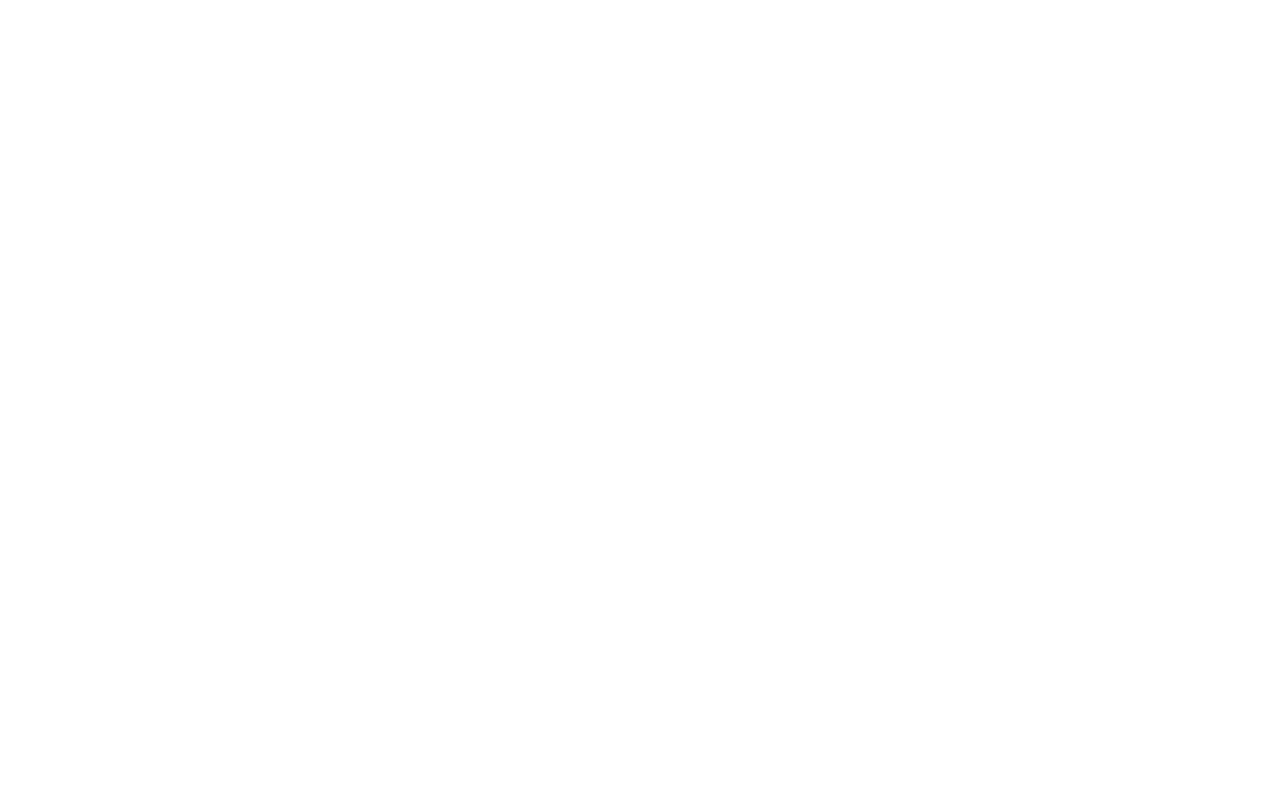
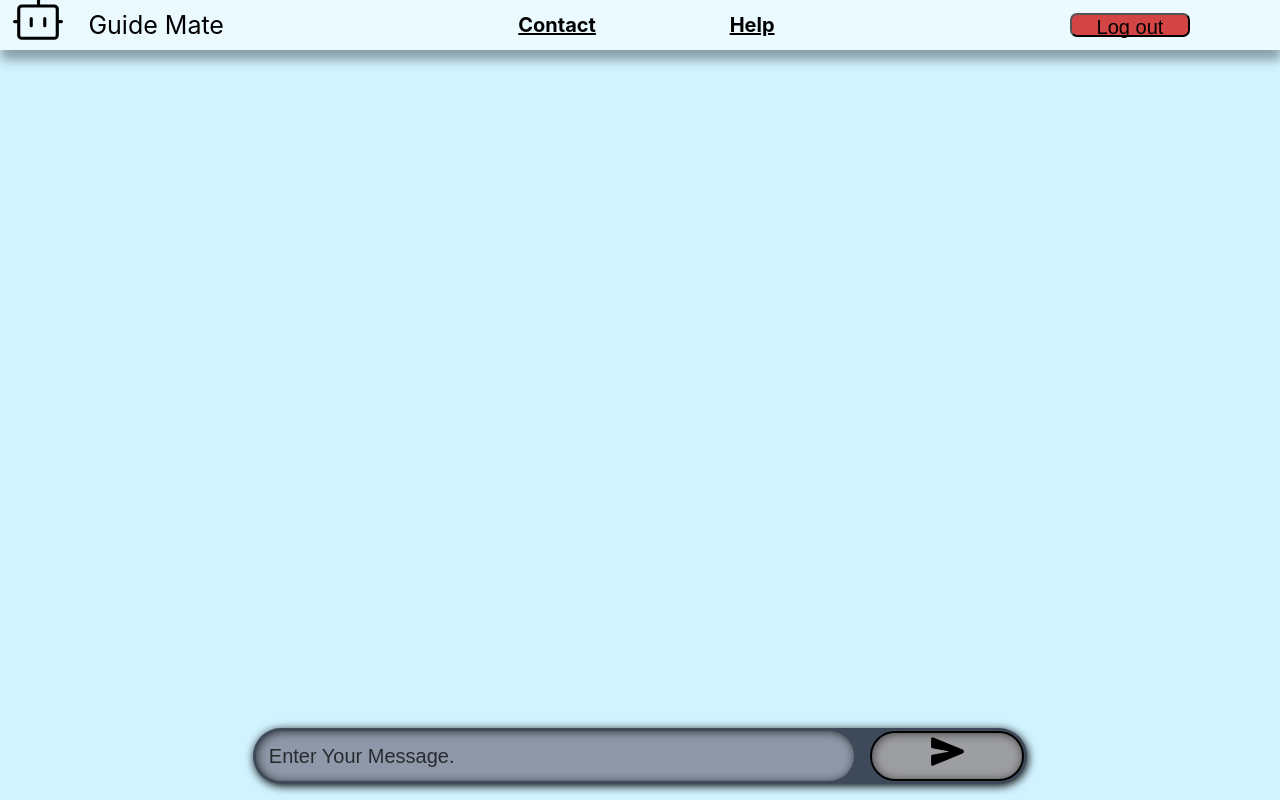
Before and after one commit to buqw/iau-cb, a React (Create React App) app: page /Home in a window 1280 px wide. Before the commit this address had no page. Built offline with nearby package versions, Linux system fonts and the light colour scheme.

Commit message:
Final Version

```diff
--- a/src/App.css
+++ b/src/App.css
@@ -11,7 +11,7 @@
   color: black;
   padding-top: 5vh;
   padding-bottom: 5vh;
-  background: linear-gradient(to bottom, #05ffff41,#abd5ff6b);
+  background: linear-gradient(to bottom, #002daadc,#01295015);
   height: 90vh;
   min-height: max-content;
 }
@@ -51,7 +51,7 @@
   flex-direction: column;
   align-items: center;
   border-radius: 10px;
-  background-color: rgba(0, 0, 0, 0.558);
+  background-color: rgba(0, 0, 0, 0.135);
   box-shadow: 3px 2px 10px rgb(0, 0, 0) ;
   transition: 0.2s ease-in;
   color: rgb(34, 34, 34);
@@ -110,3 +110,176 @@
   font-weight: 700;
   font-size: clamp(12px,2vw,25px);
 }
+
+
+nav{
+  background-color: rgba(248, 253, 255, 0.623);
+  height: 6vh;
+  min-height: 50px;
+  max-height:90px ;
+  display: flex;
+  justify-content: space-between;
+  box-shadow: 1px 10px 10px rgba(0, 0, 0, 0.34);
+  position: fixed;
+  width: 100vw;
+  top: 0;
+}
+
+#nameNicon{
+  display: flex;
+  flex-direction: row;
+  align-items: center;
+  gap: 2vw;
+  width: 25%;
+  max-width: 300px;
+  min-width: 120px;
+  padding-left: 1vw;
+  font-size: clamp(30px,4vw,50px);
+}
+#nameNicon p{
+  margin-top: 0%;
+  margin-bottom: 0%;
+  font-size: clamp(12px,3vw,25px);
+}
+
+#nav-list{
+  width: 25%;
+  max-width: 300px;
+  min-width: 120px;
+  display: flex;
+  flex-direction: row;
+  gap: 30%;
+  justify-content: space-around;
+  align-items: center;
+  text-decoration: underline;
+  font-weight: bold;
+}
+#nav-list p{
+  margin: 0%;
+  cursor: pointer;
+  font-size: clamp(12px,2vw,20px);
+}
+
+#logout{
+  width: 25%;
+  max-width: 300px;
+  min-width: 120px;
+  display: flex;
+  justify-content: center;
+  align-items: center;
+}
+
+#logout button{
+  background-color: rgba(211, 66, 66, 0.981);
+  width: 40%;
+  min-width: 70px;
+  height: 3vh;
+  border-radius: 7px;
+  cursor: pointer;
+  font-size: clamp(12px,2vw,20px);
+}
+
+.logoutBtn{
+  color: black;
+  text-decoration: none;
+}
+
+main{
+  background-color: rgb(209, 243, 255);
+  height: 90vh;
+  padding-bottom: 10vh;
+}
+
+#messagesCont{
+  height:95%;
+  width: 80%;
+  margin-left: auto;
+  margin-right: auto;
+  display: flex;
+  flex-direction: column-reverse;
+  gap: 2.5vh;
+}
+footer{
+  position: fixed;
+  width: 100vw;
+  height: 7vh;
+  min-height: 50px;
+  max-height: 100px;
+  bottom: 2vh;
+  display: flex;
+}
+
+footer .cont{
+  background-color: rgb(62, 73, 90);
+  width: 60%;
+  min-width: 300px;
+  max-width: 900px;
+  margin-left: auto;
+  margin-right: auto;
+  display: flex;
+  flex-direction: row;
+  justify-content: space-between;
+  align-items: center;
+  border-radius: 32px;
+  padding-left: 3px;
+  padding-right: 3px;
+  box-shadow: 1px 2px 10px black;
+}
+.cont input{
+  width: 76%;
+  height: 85%;
+  border-radius: 32px;
+  background-color:  rgb(142, 152, 169);
+  border: none;
+  box-shadow: inset 1px 1px 10px rgba(0, 0, 0, 0.642);
+  font-size: clamp(12px,2vw,20px);
+  padding-left: 1vw;
+}
+.cont input::placeholder{
+  color: rgba(0, 0, 0, 0.722);
+}
+.cont button{
+  width: 20%;
+  border-radius: 32px;
+  height: 90%;
+  cursor: pointer;
+  font-size: clamp(20px,3vw,35px);
+  background-color:  rgba(173, 173, 173, 0.859);
+  border: solid 2px black;
+  box-shadow: inset 1px 1px 10px rgba(0, 0, 0, 0.563);
+}
+.cont button p{
+  margin: 0%;
+
+}
+
+.userMessage{
+  background-color: rgba(246, 246, 246, 0.817);
+  margin-right: auto;
+  padding-left: 2vw;
+  padding-right: 2vw;
+  max-width: 60%;
+  overflow-wrap: break-word;
+  border-radius: 10px;
+  box-shadow: 1px 1px 5px rgba(0, 0, 0, 0.372);
+}
+.userMessage p{
+  margin-top: 1vh;
+  margin-bottom: 1vh;
+}
+
+
+.cbMessage{
+  background-color: rgba(11, 129, 203, 0.302);
+  margin-left: auto;
+  padding-left: 2vw;
+  padding-right: 2vw;
+  max-width: 50%;
+  overflow-wrap: break-word;
+  border-radius: 10px;
+  box-shadow: 1px 1px 5px rgba(0, 0, 0, 0.372);
+}
+.cbMessage p{
+  margin-top: 1vh;
+  margin-bottom: 1vh;
+}
--- a/src/App.js
+++ b/src/App.js
@@ -1,5 +1,6 @@
 import './App.css';
 import Login from './Components/Login';
+import Home from './Components/Home';
 import { BrowserRouter, Route, Routes } from 'react-router-dom';
 function App() {
   return (
@@ -7,6 +8,7 @@
     <BrowserRouter>
       <Routes>
         <Route path='/' element={<Login/>}/>
+        <Route path='/Home' element={<Home/>}/>
       </Routes>
     </BrowserRouter>
 
--- /dev/null
+++ b/src/Components/Home.jsx
@@ -0,0 +1,77 @@
+import { GoDependabot } from "react-icons/go";
+import { IoSend } from "react-icons/io5";
+import { Link } from "react-router-dom";
+import { useState } from "react";
+export default function Home(props){
+    const [messages,setMessages] = useState([]);
+    const [inpValue,setInpValue] = useState("");
+
+    const handleChange = e =>{
+        setInpValue(e.target.value)
+    }
+
+    const send = ()=>{
+        if(inpValue == ""){return;}
+        const message = {
+            value:inpValue,
+            sender:"user"
+        }
+        const reply = {
+            value:`Hello! I’m the IAU Chatbot, your virtual assistant for Imam Abdulrahman Bin Faisal University.
+                I apologize, but I’m currently unable to generate a response because the AI model is unavailable. Please try again later.`,
+            sender:"chat-bot"
+        }
+
+        setMessages(prev => [message,...prev])
+        setInpValue("");
+        setMessages(prev => [reply,...prev])
+    }
+    return(
+        <>
+            <nav>
+                <div id="nameNicon">
+                    <div id="icon">
+                        <GoDependabot />
+                    </div>
+                    <div id="name">
+                        <p>Guide Mate</p>
+                    </div>
+                </div>
+
+                <div id="nav-list">
+                    <p>Contact</p>
+                    <p>Help</p>
+                </div>
+
+                <div id="logout">
+                    <button> <Link className="logoutBtn" to="/">Log out</Link></button>
+                </div>
+            </nav>
+
+            <main>
+                <div id="messagesCont">
+                    {messages.length >0 && (messages.map(child =>{
+                        if(child.sender == "user"){
+                            return(
+                                <div className="userMessage">
+                                    <p>{child.value}</p>
+                                </div>
+                            )}
+                        return(
+                            <div className="cbMessage">
+                                <p>{child.value}</p>
+                            </div>
+                        )
+                    }))}
+                </div>
+            </main>
+
+            <footer>
+                <div className="cont">
+                    <input value={inpValue} onChange={handleChange} placeholder="Enter Your Message." type="text" />
+                    <button onClick={send}><p><IoSend/></p></button>
+                </div>
+            </footer>
+        </>
+    )
+}
```
